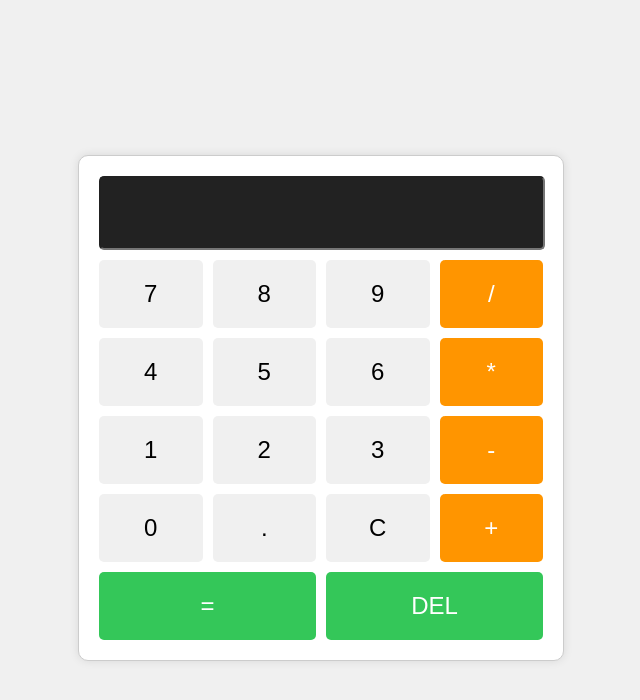
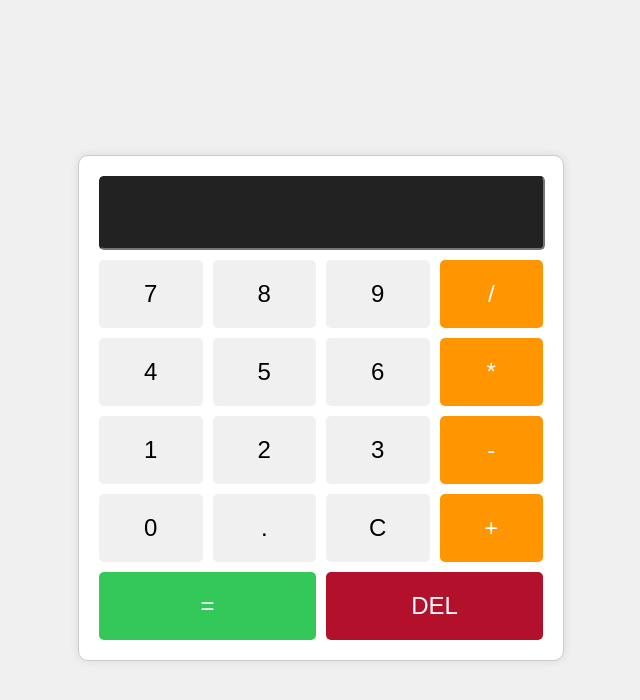
Before and after one commit to Emran71/Calculator_js, a plain HTML site: page index.html in a window 1280 px wide. Shown: the whole page, without its empty margins (319-959 px from the left). Drawn offline with Linux system fonts and the light colour scheme.

Commit message:
Del color change

```diff
--- a/index.html
+++ b/index.html
@@ -28,7 +28,7 @@
             <input type="button" class="button" value="C" onclick="display.value = '' ">
             <input type="button" class="button operator" value="+" onclick="display.value += '+' ">
             <input type="button" class="button equal" value="=" onclick="display.value =eval(display.value) ">
-            <input type="button" class="button equal" value="DEL" onclick="display.value =display.value.toString().slice(0,-1)">
+            <input type="button" class="button danger" value="DEL" onclick="display.value =display.value.toString().slice(0,-1)">
 
         </div>
     </div>
--- a/style.css
+++ b/style.css
@@ -45,3 +45,8 @@
     color: #fff;
     grid-column: span 2;
 }
+.button.danger {
+    background-color: #b3102b;
+    color: #fff;
+    grid-column: span 2;
+}
```
